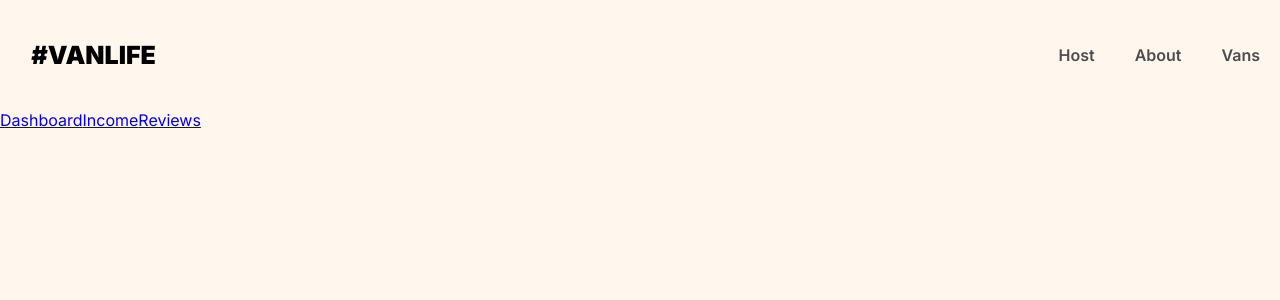
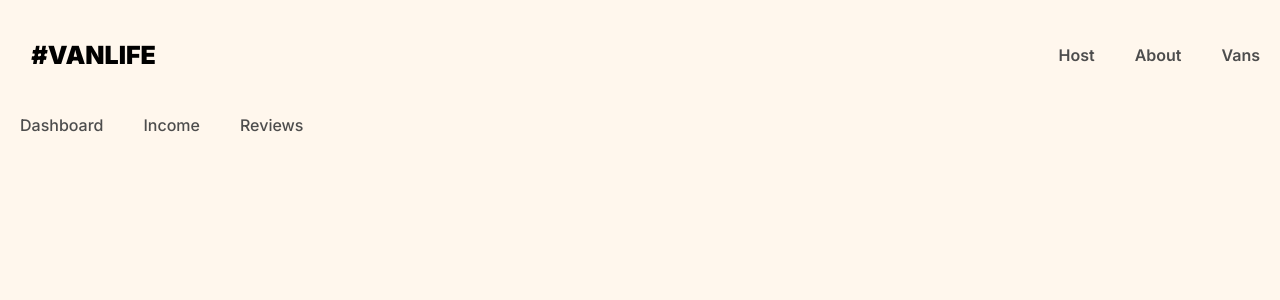
Before and after one commit to SanJammin/Vanlife, a React (Vite) app: page /host in a window 1280 px wide. Shown: the top 300 px of the page. Built offline with nearby package versions, Linux system fonts and the light colour scheme; what miragejs would draw is missing.

Commit message:
Update HostLayout.jsx

```diff
--- a/src/components/HostLayout.jsx
+++ b/src/components/HostLayout.jsx
@@ -1,13 +1,14 @@
-import { Link } from "react-router-dom";
+import { Link, Outlet } from "react-router-dom";
 
 export default function HostLayout() {
     return (
-        <section>
-            <nav>
+        <>
+            <nav className="host-nav">
             <Link to="/host">Dashboard</Link>
             <Link to="/host/income">Income</Link>
             <Link to="/host/reviews">Reviews</Link>
             </nav>
-        </section>
+            <Outlet />
+        </>
     );
 }
```
